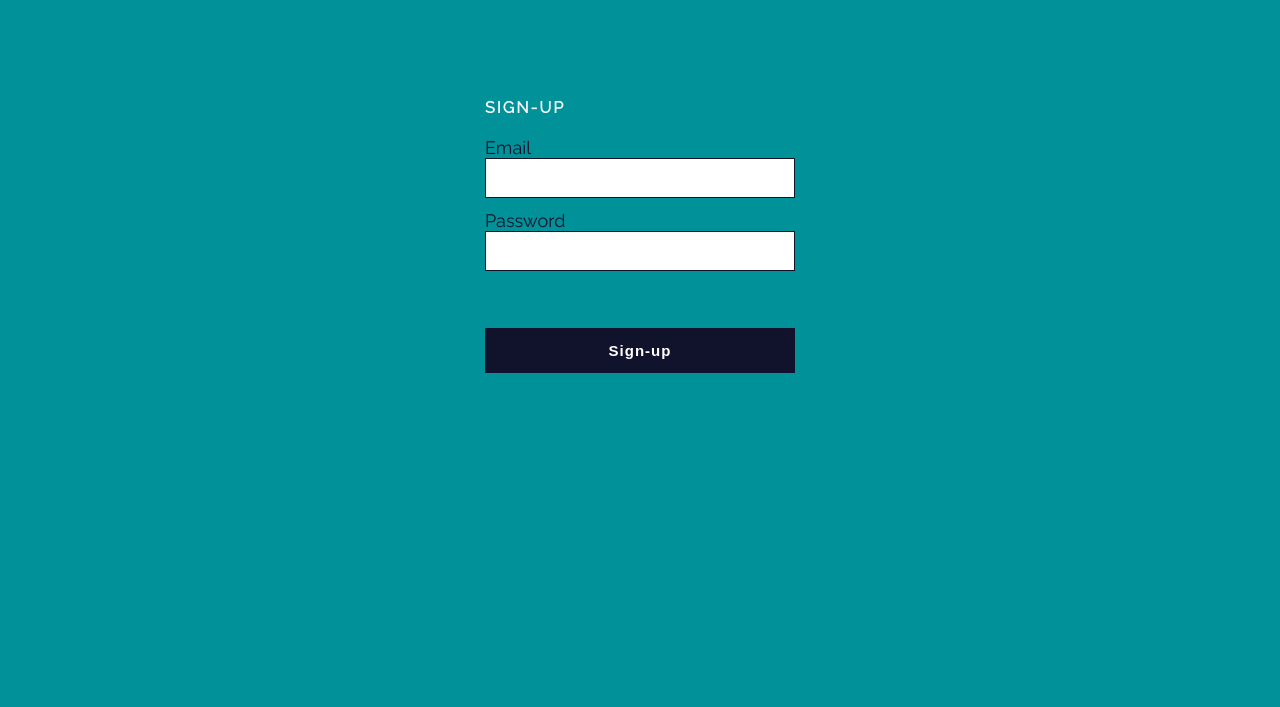
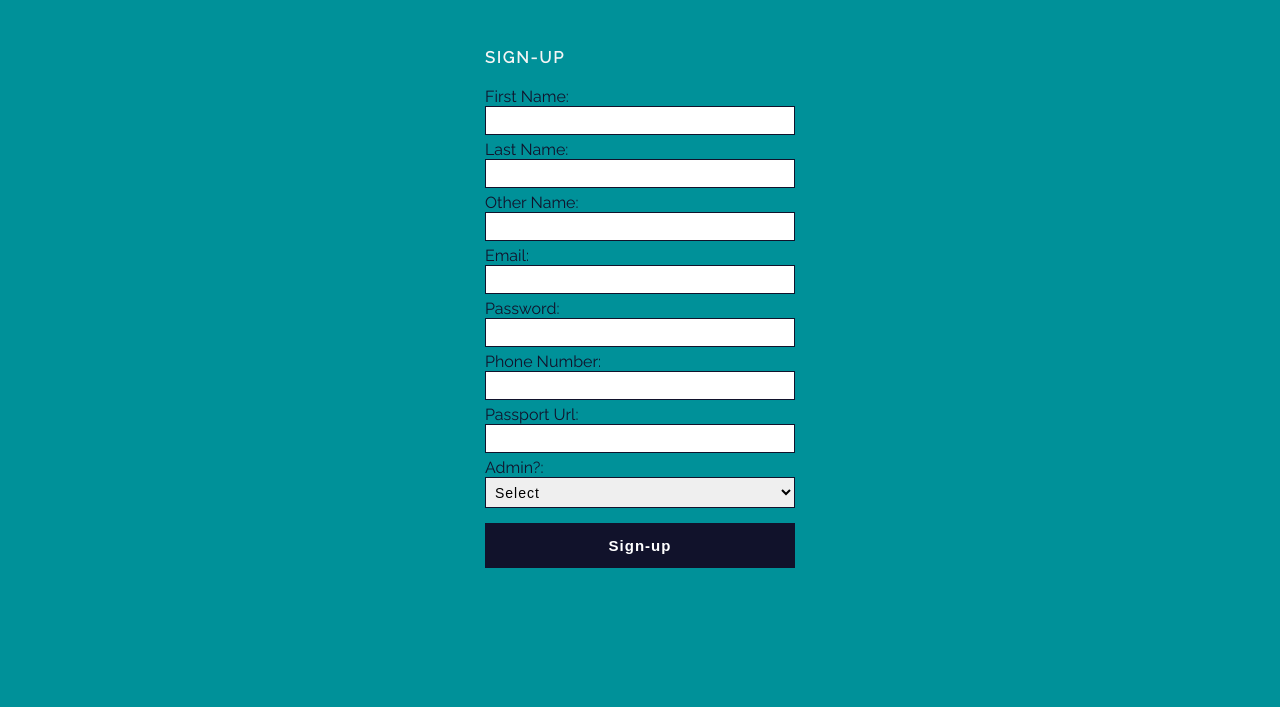
Before and after one commit to adewale2018/Politico, a plain HTML site: page src/UI/usersignup.html in a window 1280 px wide. Shown: the part 93-800 px from the top of the page. Drawn offline with Linux system fonts and the light colour scheme.

Commit message:
ft #163500235 Refactor the signup page (#23)

```diff
--- a/src/UI/css/style.css
+++ b/src/UI/css/style.css
@@ -86,10 +86,10 @@ span {
     max-width: 350px;
     margin: 0 auto;
     padding: 20px;
-    margin-top: 70px;
+    margin-top: 20px;
     box-sizing: border-box;
     color: #11122b;
-    font-size: 18px;
+    font-size: 16px;
     font-family: 'Raleway', sans-serif;
 }
 
@@ -101,16 +101,16 @@ span {
   letter-spacing: 2px;
   margin-bottom: 20px;
 }
-input[type=email], input[type=password] {
+input[type=email], input[type=text], input[type=number], select, input[type=password] {
   outline: none;
   font-size: 14px;
   letter-spacing: 1px;
   color: #000;
-  padding: 12px 12px 10px 10px;
+  padding: 6px 6px 5px 5px;
   width: 100%;
   border: 1px solid #11122b;
   box-sizing: border-box;
-  margin-bottom: 12px;
+  margin-bottom: 5px;
 }
 
 
@@ -119,7 +119,7 @@ input[type=submit] {
   font-weight: bold;
   background: #11122b;
   border: none;
-  margin: 3em 0 1.5em;
+  margin-top: 10px;
   outline: none;
   letter-spacing: 1px;
   font-size: 15px;
--- a/src/UI/usersignup.html
+++ b/src/UI/usersignup.html
@@ -18,7 +18,6 @@
                 <li><a href="index.html">Home</a></li>
                 <li><a href="usersignin.html">SignIn</a></li>
                 <li><a href="usersignup.html">SignUp</a></li>
-                <li><a href="adminsignin.html">Admin</a></li>
             </ul>
         </nav>
         <!-- navigation ends here -->
@@ -26,10 +25,26 @@
     <div class="login-in">
             <h1>Sign-up</h1>
         <form action="" method="POST">
-            <label for="email">Email</label>
+            <label for="firstName">First Name:</label>
+            <input type="text" name="firstName"  id="firstName" required>
+            <label for="lastName">Last Name:</label>
+            <input type="text" name="lastName"  id="lastName" required>
+            <label for="otherName">Other Name:</label>
+            <input type="text" name="otherName"  id="otherName" required>
+            <label for="email">Email:</label>
             <input type="email" name="email"  id="signupEmail" required>
-            <label for="password">Password</label>
-            <input type="password" name="password" id="signupPassword" required>
+            <label for="password">Password:</label>
+            <input type="password" name="password"  id="signupPassword" required>
+            <label for="phone">Phone Number:</label>
+            <input type="number" name="phone"  id="phoneNumber" required>
+            <label for="passport">Passport Url:</label>
+            <input type="text" name="passport"  id="passportUrl" required>
+            <label for="admin">Admin?:</label>
+            <select name="admin" id="admin" required>
+                <option value="">Select</option>
+                <option value="True">True</option>
+                <option value="False">False</option>
+            </select>
             <br>
             <input type="submit" value="Sign-up">
         </form>
```
Also changed, not shown: src/UI/adminsignin.html (deleted, +0 -38 lines), src/UI/index.html (+0 -1 lines), src/UI/resetpassword.html (+1 -2 lines), src/UI/usersignin.html (+7 -2 lines).
